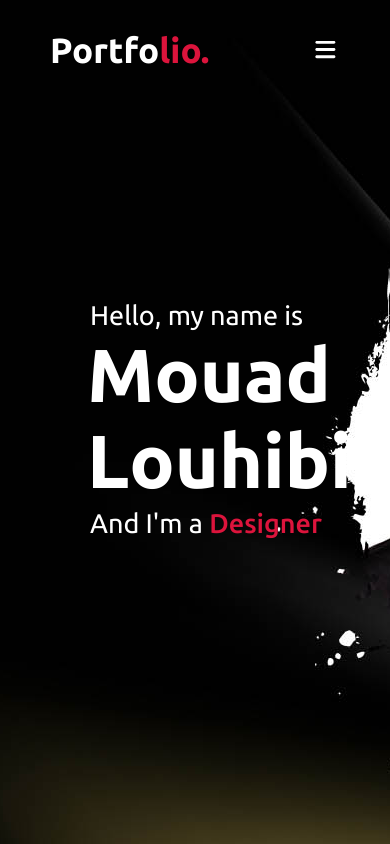
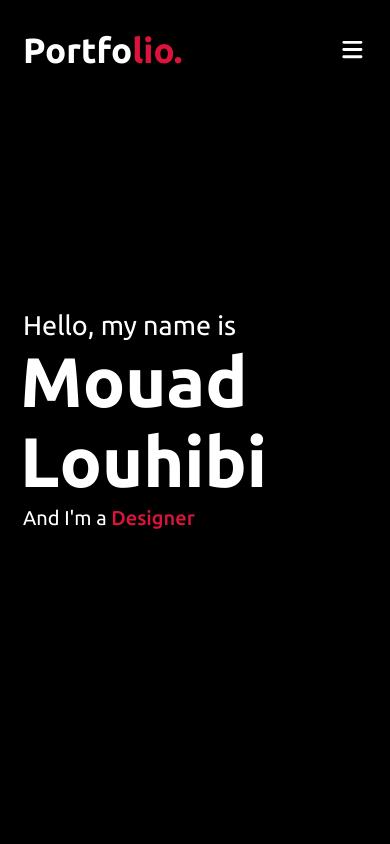
Before and after one commit to Mouad-Louhibi/Portfolio, a plain HTML site: page index.html in a window 390 px wide. Shown: the top 844 px of the page. Drawn offline with nearby package versions, Linux system fonts and the light colour scheme.

Commit message:
Section Home Text

```diff
--- a/style.css
+++ b/style.css
@@ -112,11 +112,19 @@
 }
 
 /* Responsive media query start */
-@media (max-width: 947px) {
+@media (max-width: 1104px) {
+    .home .max-width {
+        margin-left: 0px;
+    }
+}
+
+@media (max-width: 991px) {
     .max-width {
         padding: 0 50px;
     }
+}
 
+@media (max-width: 947px) {
     .menu-btn {
         display: block;
         z-index: 999;
@@ -151,4 +159,43 @@
         margin: 20px 0;
         font-size: 25px;
     }
+
+    .home .home-content .text-2 {
+        font-size: 70px;
+    }
+
+    .home .home-content .text-3 {
+        font-size: 21px;
+    }
 }
+
+@media (max-width: 690px) {
+    .max-width {
+        padding: 0 23px;
+    }
+
+    .home .home-content .text-2 {
+        font-size: 70px;
+    }
+
+    .home .home-content .text-3 {
+        font-size: 20px;
+    }
+}
+
+@media (max-width: 500px) {
+    .home .home-content .text-2 {
+        font-size: 70px;
+    }
+
+    .home .home-content .text-3 {
+        font-size: 20px;
+    }
+}
+
+@media (max-width: 850px) {
+
+    .home {
+        background: black;
+    }
+}
```
